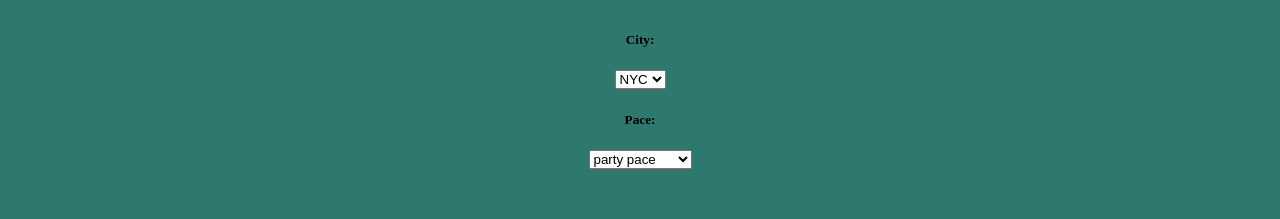
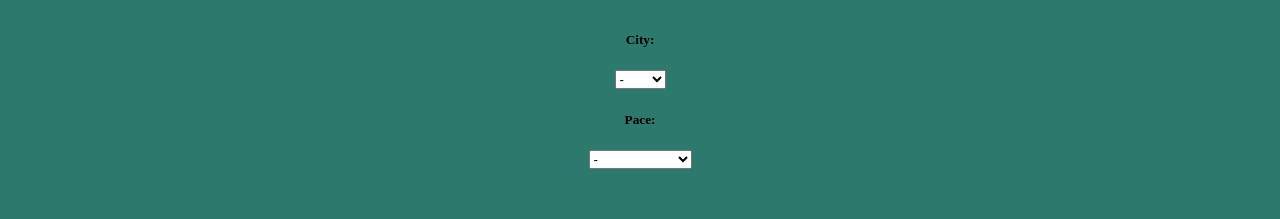
Before and after one commit to moomoomewmew/PartyPace, a React (Create React App) app in the folder client/: page / in a window 1280 px wide. Shown: the part 153-372 px from the top of the page. Built offline with nearby package versions, Linux system fonts and the light colour scheme; no server answers; a web font is replaced by a local one.

Commit message:
filters are working

```diff
--- a/client/src/components/CreateRide.jsx
+++ b/client/src/components/CreateRide.jsx
@@ -120,9 +120,9 @@ const CreateRide = () => {
                         id="pace"
                         placeholder="pace"
                         onChange={savePace}>
-                        <option value="party">party pace</option>
-                        <option value="medium">medium pace</option>
-                        <option value="race">race pace</option>
+                        <option value="party-pace">party pace</option>
+                        <option value="medium-pace">medium pace</option>
+                        <option value="race-pace">race pace</option>
                     </select>
 
                 </div>
--- a/client/src/components/SearchResults.jsx
+++ b/client/src/components/SearchResults.jsx
@@ -10,24 +10,51 @@ const SearchResults = () => {
     const [rideList, setRideList] = useState([])
     const [location, setLocation] = useState('')
     const [pace, setPace] = useState("")
+    const [filters, setFilters] = useState({})
 
-    const saveLocation = (e) => {
+    const saveLocation = async (e) => {
         setLocation(e.target.value)
+        updateFilters({ location: e.target.value })
     }
 
     const savePace = (e) => {
         setPace(e.target.value)
+        updateFilters({ pace: e.target.value })
     }
 
+    const updateFilters = async (newFilters) => {
+        console.log(newFilters)
+        let mergedFilters = { ...filters, ...newFilters }
+
+        for (let [filter, value] of Object.entries(mergedFilters)) {
+            if (value === '-') {
+                delete mergedFilters[filter]
+            }
+        }
+
+        console.log(mergedFilters)
+        const res = await axios.get(`/api/v1/rides`, {
+            params: mergedFilters
+        })
+        setRideList(res.data.rides)
+        setFilters(mergedFilters)
+    }
 
     const handleSearch = (event) => {
     }
 
     const deleteRide = async (e) => {
-        const res = await axios.delete(`/api/v1/rides/${e.target.id}`)
+        const res = await axios.delete(
+            `/api/v1/rides/${e.target.id}`)
         getRide()
     }
 
+    // const editRide = async (e) => {
+    //     e.preventDefault()
+    //     const res = await axios.put(
+    //         `/api/v1/rides/${e.target.id}`)
+    //     getRide()
+    // }
 
     const getRide = async () => {
         const res = await axios.get(
@@ -52,6 +79,7 @@ const SearchResults = () => {
                         name="location"
                         id="location"
                         onChange={saveLocation}>
+                        <option value="-">-</option>
                         <option value="NYC">NYC</option>
                         <option value="ATL">ATL</option>
                         <option value="LA">LA</option>
@@ -64,9 +92,10 @@ const SearchResults = () => {
                         id="pace"
                         placeholder="pace"
                         onChange={savePace}>
-                        <option value="party">party pace</option>
-                        <option value="medium">medium pace</option>
-                        <option value="race">race pace</option>
+                        <option value="-">-</option>
+                        <option value="party-pace">party pace</option>
+                        <option value="medium-pace">medium pace</option>
+                        <option value="race-pace">race pace</option>
                     </select>
                 </div>
             </div>
@@ -80,6 +109,7 @@ const SearchResults = () => {
                     <h4>{ride.who}</h4>
                     <h4>{ride.when}</h4>
                     <button id={ride._id} onClick={(e) => deleteRide(e)}>Delete</button>
+                    {/* <button onClick={this.editRide}>Edit</button> */}
                 </li>
             ))}
             </div>
--- a/client/src/styles/searchresults.css
+++ b/client/src/styles/searchresults.css
@@ -1,3 +1,4 @@
 li {
     font-family: 'Courier New', Courier, monospace;
+    display: flexbox;
 }
```
Also changed, not shown: 1 other file (tests, documents, lock files or other folders).
